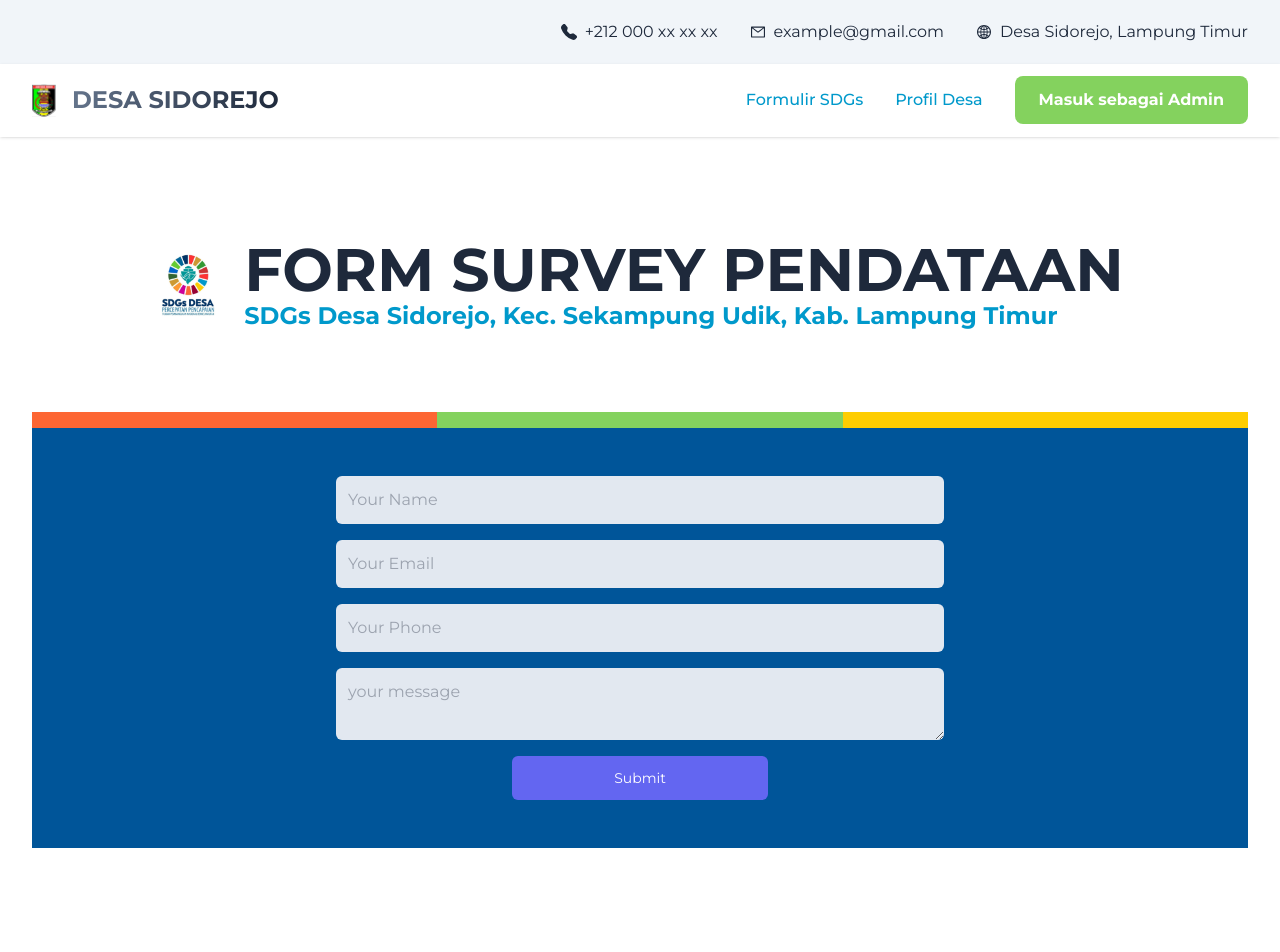
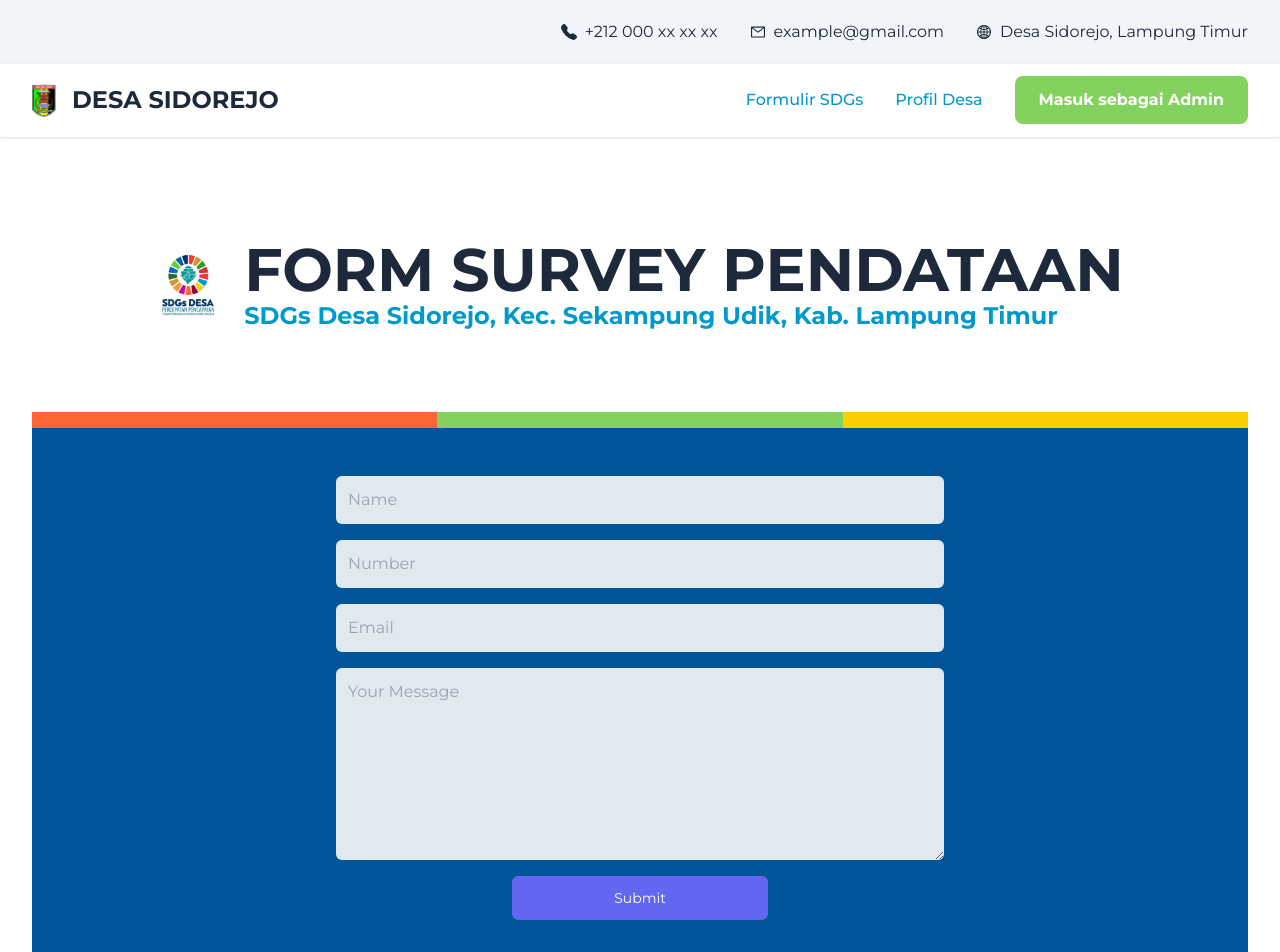
Before and after one commit to yondikavl/Website-SDGS-Sidorejo, a Next.js app: page / in a window 1280 px wide. Shown: the top 952 px of the page. Before the commit the page ends 848 px from the top, so only its background shows below. Built offline with nearby package versions, Linux system fonts and the light colour scheme.

Commit message:
fix(integration w/ googlesheet

```diff
--- a/src/app/page.js
+++ /dev/null
@@ -1,117 +0,0 @@
-"use client";
-
-import Image from "next/image";
-import { Main } from "next/document";
-import React, { useState } from "react";
-
-export default function Home() {
-  const [name, setName] = useState("");
-  const [email, setEmail] = useState("");
-  const [phone, setPhone] = useState("");
-  const [message, setMessage] = useState("");
-
-  const handleSubmit = async (e) => {
-    e.preventDefault();
-
-    const form = {
-      name,
-      email,
-      phone,
-      message,
-    };
-
-    console.log(form);
-  };
-
-  return (
-    <main className="bg-white min-h-screen">
-      <div className="flex pt-40 flex-row items-center justify-center gap-6">
-        <Image src="/image 1.png" alt="me" width="64" height="64" />
-        <div className="text-left py-20 flex flex-col">
-          <h1 className="font-bold text-slate-800 text-6xl">
-            FORM SURVEY PENDATAAN
-          </h1>
-          <p className="font-bold text-[#0099CB] text-2xl">
-            SDGs Desa Sidorejo, Kec. Sekampung Udik, Kab. Lampung Timur
-          </p>
-        </div>
-      </div>
-      <div className="mx-auto">
-        <div className="flex mx-4 md:mx-8">
-          <div className="bg-[#FD6633] flex-1 py-2"></div>
-          <div className="bg-[#84D25E] flex-1 py-2"></div>
-          <div className="bg-[#FECD01] flex-1 py-2"></div>
-        </div>
-        <form
-          className="py-12 space-y-4 bg-[#005599] mx-4 md:mx-8"
-          onSubmit={handleSubmit}
-        >
-          <div className="flex flex-col items-center justify-center">
-            <label htmlFor="name" className="sr-only">
-              Name
-            </label>
-            <input
-              value={name}
-              onChange={(e) => setName(e.target.value)}
-              type="text"
-              name="name"
-              id="name"
-              className="p-3 bg-slate-200 focus:ring-indigo-500  focus:border-indigo-500 block w-3/6 sm:text-md rounded-md text-black"
-              placeholder="Your Name"
-            ></input>
-          </div>
-          <div className="flex items-center justify-center">
-            <label htmlFor="email" className="sr-only">
-              Email
-            </label>
-            <input
-              value={email}
-              onChange={(e) => setEmail(e.target.value)}
-              type="email"
-              name="email"
-              id="email"
-              className="p-3 bg-slate-200 focus:ring-indigo-500  focus:border-indigo-500 block w-3/6 sm:text-md border-gray-300 rounded-md text-black"
-              placeholder="Your Email"
-            ></input>
-          </div>
-          <div className="flex items-center justify-center">
-            <label htmlFor="phone" className="sr-only">
-              Phone
-            </label>
-            <input
-              value={phone}
-              onChange={(e) => setPhone(e.target.value)}
-              type="tel"
-              name="phone"
-              id="phone"
-              className="p-3 bg-slate-200 focus:ring-indigo-500  focus:border-indigo-500 block w-3/6 sm:text-md border-gray-300 rounded-md text-black"
-              placeholder="Your Phone"
-            ></input>
-          </div>
-          <div className="flex items-center justify-center">
-            <label htmlFor="message" className="sr-only">
-              Message
-            </label>
-            <textarea
-              value={message}
-              onChange={(e) => setMessage(e.target.value)}
-              name="message"
-              id="message"
-              className="p-3 bg-slate-200 focus:ring-indigo-500  focus:border-indigo-500 block w-3/6 sm:text-md border-gray-300 rounded-md text-black"
-              placeholder="your message"
-            ></textarea>
-          </div>
-
-          <div className="flex items-center justify-center">
-            <button
-              type="submit"
-              className="flex items-center justify-center text-sm w-64 rounded-md py-3 px-2 text-white bg-indigo-500"
-            >
-              Submit
-            </button>
-          </div>
-        </form>
-      </div>
-    </main>
-  );
-}
--- /dev/null
+++ b/src/app/page.jsx
@@ -0,0 +1,113 @@
+"use client";
+
+import Image from "next/image";
+import { useState } from "react";
+import Head from "next/head";
+
+export default function Home() {
+  const scriptURL =
+    "https://script.google.com/macros/s/AKfycbzh3FyVVgLVeKU2XIQPwEk7KRC-5kDSIHH61mNWkDx0teGzERDt7hB33oDDQlH_LSzT/exec";
+
+  const [submitting, setSubmitting] = useState(false);
+
+  const handleSubmit = async (e) => {
+    e.preventDefault();
+    const form = e.target;
+    setSubmitting(true);
+
+    try {
+      const response = await fetch(scriptURL, {
+        method: "POST",
+        body: new FormData(form),
+      });
+
+      if (response.ok) {
+        alert("Thank you! Your form is submitted successfully");
+        form.reset();
+      } else {
+        alert("Error submitting the form. Please try again.");
+      }
+    } catch (error) {
+      console.error("Error!", error.message);
+    } finally {
+      setSubmitting(false);
+    }
+  };
+
+  return (
+    <main className="bg-white min-h-screen">
+      <div className="flex pt-40 flex-row items-center justify-center gap-6">
+        <Image src="/image 1.png" alt="me" width="64" height="64" />
+        <div className="text-left py-20 flex flex-col">
+          <h1 className="font-bold text-slate-800 text-6xl">
+            FORM SURVEY PENDATAAN
+          </h1>
+          <p className="font-bold text-[#0099CB] text-2xl">
+            SDGs Desa Sidorejo, Kec. Sekampung Udik, Kab. Lampung Timur
+          </p>
+        </div>
+      </div>
+      <div className="mx-auto">
+        <div className="flex mx-4 md:mx-8">
+          <div className="bg-[#FD6633] flex-1 py-2"></div>
+          <div className="bg-[#84D25E] flex-1 py-2"></div>
+          <div className="bg-[#FECD01] flex-1 py-2"></div>
+        </div>
+        <form
+          method="post"
+          action=""
+          name="contact-form"
+          onSubmit={handleSubmit}
+          className="py-12 space-y-4 bg-[#005599] mx-4 md:mx-8"
+        >
+          <div className="flex flex-col items-center justify-center">
+            <input
+              type="text"
+              name="your-name"
+              placeholder="Name"
+              required
+              className="p-3 bg-slate-200 focus:ring-indigo-500  focus:border-indigo-500 block w-3/6 sm:text-md rounded-md text-black"
+            />
+          </div>
+          <div className="flex flex-col items-center justify-center">
+            <input
+              type="text"
+              name="your-number"
+              placeholder="Number"
+              required
+              className="p-3 bg-slate-200 focus:ring-indigo-500  focus:border-indigo-500 block w-3/6 sm:text-md rounded-md text-black"
+            />
+          </div>
+          <div className="flex flex-col items-center justify-center">
+            <input
+              type="email"
+              name="your-email"
+              placeholder="Email"
+              required
+              className="p-3 bg-slate-200 focus:ring-indigo-500  focus:border-indigo-500 block w-3/6 sm:text-md rounded-md text-black"
+            />
+          </div>
+          <div className="flex flex-col items-center justify-center">
+            <textarea
+              name="message"
+              rows="7"
+              placeholder="Your Message"
+              required
+              className="p-3 bg-slate-200 focus:ring-indigo-500  focus:border-indigo-500 block w-3/6 sm:text-md rounded-md text-black"
+            ></textarea>
+          </div>
+
+          <div className="flex flex-col items-center justify-center">
+            <input
+              type="submit"
+              value={submitting ? "Submitting..." : "Submit"}
+              id="submit"
+              disabled={submitting}
+              className="flex items-center justify-center text-sm w-64 rounded-md py-3 px-2 text-white bg-indigo-500"
+            />
+          </div>
+        </form>
+      </div>
+    </main>
+  );
+}
--- a/src/components/header/Navbar.js
+++ b/src/components/header/Navbar.jsx
@@ -10,7 +10,7 @@ const Navbar = () => {
   const [navbar, setNavbar] = useState(false);
   const menu = [
     { name: "Formulir SDGs", url: "/" },
-    { name: "Profil Desa", url: "/" },
+    { name: "Profil Desa", url: "http://www.sidorejo-lampungtimur.desa.id/" },
   ];
   const login = [{ name: "Masuk sebagai Admin", url: "/" }];
 
@@ -21,7 +21,7 @@ const Navbar = () => {
           <div className="flex items-center justify-between py-3 md:py-5 md:block">
             <a href="#" className="flex items-center justify-center gap-4">
               <Image src="/lamtim.svg" alt="logo-web" width="24" height="24" />
-              <h1 className="text-2xl bg-gradient-to-r from-slate-500 to-slate-800 bg-clip-text text-transparent font-bold">
+              <h1 className="text-2xl text-slate-800 font-bold">
                 DESA SIDOREJO
               </h1>
             </a>
@@ -51,7 +51,9 @@ const Navbar = () => {
                   key={index}
                   className="text-[#0099CB] font-medium text-base"
                 >
-                  <Link href={url}>{name}</Link>
+                  <Link href={url} target="_blank">
+                    {name}
+                  </Link>
                 </li>
               ))}
               {login.map(({ name, url }, index) => (
```
Also changed, not shown: package.json (+10 -2 lines), src/api/postForm.js (deleted, +0 -20 lines), src/app/layout.jsx (renamed from src/app/layout.js), src/components/header/Header.jsx (renamed from src/components/header/Header.js), src/components/header/TopHeader.jsx (renamed from src/components/header/TopHeader.js), 1 other file (tests, documents, lock files or other folders).
